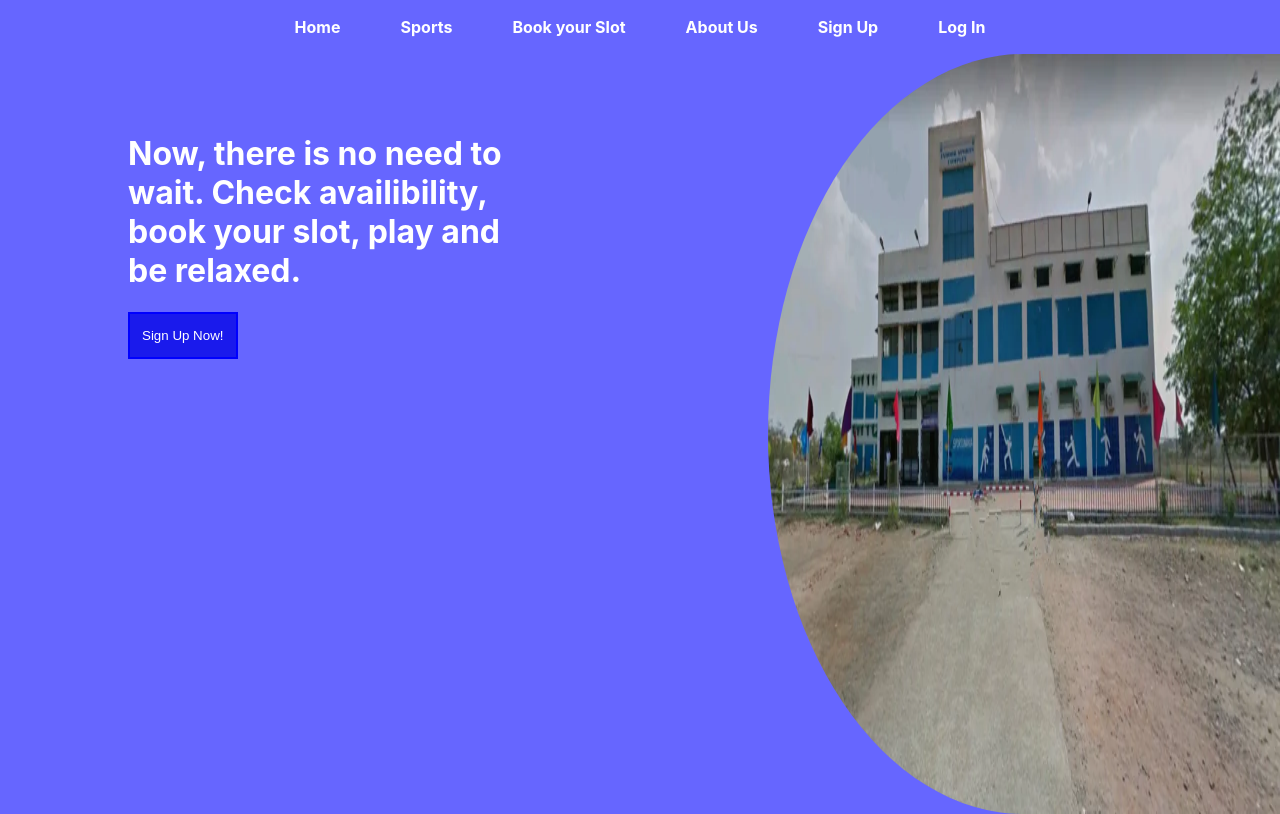
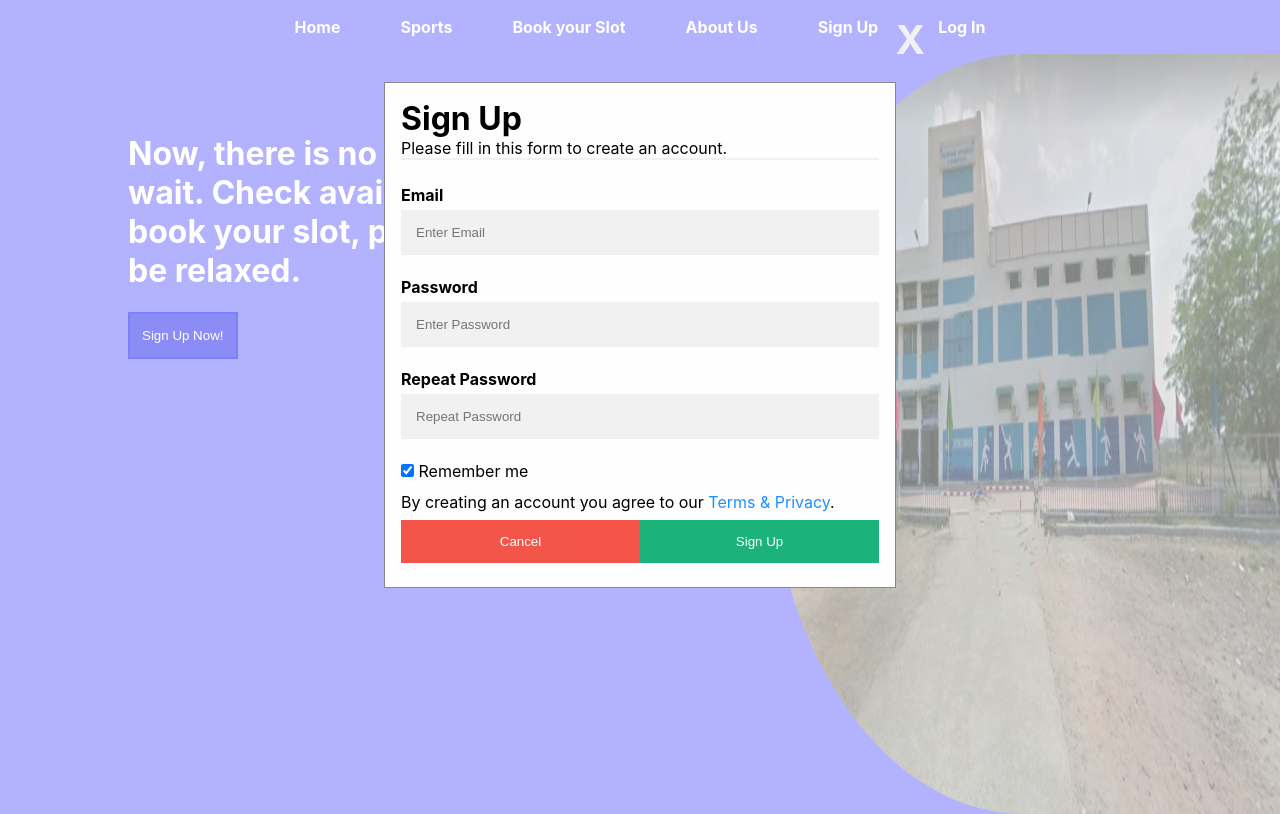
Before and after one commit to Natashaj02/Sports_Complex, a React (Create React App) app in the folder sports-complex/: page / in a window 1280 px wide. Both pictures are taken after a click on the button "Sign Up Now!". Built offline with nearby package versions, Linux system fonts and the light colour scheme.

Commit message:
Sing_up form added

```diff
--- a/sports-complex/package.json
+++ b/sports-complex/package.json
@@ -6,6 +6,7 @@
     "@testing-library/jest-dom": "^5.16.4",
     "@testing-library/react": "^13.3.0",
     "@testing-library/user-event": "^13.5.0",
+    "pug": "^3.0.2",
     "react": "^18.1.0",
     "react-dom": "^18.1.0",
     "react-scripts": "5.0.1",
--- a/sports-complex/src/App.css
+++ b/sports-complex/src/App.css
@@ -5,14 +5,14 @@
 }
 
 /* Navbar */
-.navbar{
+#navbar{
   background-color: rgb(0 0 255 / 60%);
   padding: 14px 8px;
   position: sticky;
   top:0px;
   z-index:1;
 }
-.navbar ul{
+#navbar ul{
   display:flex;
   justify-content: center;
 }
@@ -38,7 +38,7 @@
   border-top-left-radius:50% ;
   border-bottom-left-radius:50% ;
 }
-.body{
+#body{
   width:100%;
   height:95vh;
   background-color: rgb(0 0 255 / 60%);
@@ -61,3 +61,110 @@
     margin: 22px 0px;
     cursor: pointer;
 }
+
+/* Sign up form */
+/* Full-width input fields */
+input[type=text], input[type=password] {
+  width: 100%;
+  padding: 15px;
+  margin: 5px 0 22px 0;
+  display: inline-block;
+  border: none;
+  background: #f1f1f1;
+}
+
+/* Add a background color when the inputs get focus */
+input[type=text]:focus, input[type=password]:focus {
+  background-color: #ddd;
+  outline: none;
+}
+
+/* Set a style for all buttons */
+#id01 button {
+  background-color: #04AA6D;
+  color: white;
+  padding: 14px 20px;
+  margin: 8px 0;
+  border: none;
+  cursor: pointer;
+  width: 50%;
+  opacity: 0.9;
+}
+
+#id01 button:hover {
+  opacity:1;
+}
+
+/* Extra styles for the cancel button */
+#id01 .cancelbtn {
+  padding: 14px 20px;
+  background-color: #f44336;
+}
+
+/* Float cancel and signup buttons and add an equal width */
+#id01 .cancelbtn,#id01 .signupbtn {
+  float: left;
+  width: 50%;
+}
+
+/* Add padding to container elements */
+.container {
+  padding: 16px;
+}
+
+/* The Modal (background) */
+.modal {
+  display: none; /* Hidden by default */
+ position: fixed;/* Stay in place */
+  z-index: 1; /* Sit on top */
+  top:0;
+  left:25%;
+  width: 50%; /* Full width */
+  height: 100%; /* Full height */
+   /* Enable scroll if needed */
+  padding-top: 50px;
+}
+
+/* Modal Content/Box */
+.modal-content {
+  background-color: #fefefe;
+  margin: 5% auto 15% auto; /* 5% from the top, 15% from the bottom and centered */
+  border: 1px solid #888;
+  width: 80%; /* Could be more or less, depending on screen size */
+}
+
+/* Style the horizontal ruler */
+hr {
+  border: 1px solid #f1f1f1;
+  margin-bottom: 25px;
+}
+
+/* The Close Button (x) */
+.close {
+  position: absolute;
+  right: 35px;
+  top: 15px;
+  font-size: 40px;
+  font-weight: bold;
+  color: #f1f1f1;
+}
+
+.close:hover,
+.close:focus {
+  color: #f44336;
+  cursor: pointer;
+}
+
+/* Clear floats */
+.clearfix::after {
+  content: "";
+  clear: both;
+  display: table;
+}
+
+/* Change styles for cancel button and signup button on extra small screens */
+@media screen and (max-width: 300px) {
+  .cancelbtn, .signupbtn {
+    width: 100%;
+  }
+}
--- a/sports-complex/src/Components/Body.js
+++ b/sports-complex/src/Components/Body.js
@@ -1,13 +1,23 @@
 import React from 'react'
+import Sign from './Sign'
+export default function Body() {
+  const open_form= (e)=>{
+    e.preventDefault();
+    document.getElementById('id01').style.display='block';
+    document.getElementById('body').style.opacity='0.5';
+    document.getElementById('navbar').style.opacity='0.5';
 
-export default function Body() {
+  }
   return (
-    <div className='body'>
+    <>
+    <div id='body'>
         <div className="text">
             <p>Now, there is no need to wait. Check availibility, book your slot, play and be relaxed.</p>
-            <button className="btn">Sign Up Now!</button>
+            <button className="btn" onClick={open_form}>Sign Up Now!</button>
         </div>
         <img src={require('../Images/complex.webp')} alt="Complex" className="complex" />
     </div>
+    <Sign/>
+    </>
   )
 }
--- a/sports-complex/src/Components/Navbar.js
+++ b/sports-complex/src/Components/Navbar.js
@@ -1,14 +1,21 @@
 import React from 'react'
 
 export default function Navbar() {
+  const open_form= (e)=>{
+    e.preventDefault();
+    document.getElementById('id01').style.display='block';
+    document.getElementById('body').style.opacity='0.5';
+    document.getElementById('navbar').style.opacity='0.5';
+
+  }
   return (
-    <nav className="navbar">
+    <nav id="navbar">
         <ul>
             <li className="items"><a href="/">Home</a></li>
-            <li className="items"><a href="/sports">Sports</a></li>
-            <li className="items"><a href="/book_your_slot">Book your Slot</a></li>
-            <li className="items"><a href="/about">About Us</a></li>
-            <li className="items"><a href="/sign_up">Sign Up</a></li>
+            <li className="items"><a href="#sports">Sports</a></li>
+            <li className="items"><a href="#book_your_slot">Book your Slot</a></li>
+            <li className="items"><a href="#about">About Us</a></li>
+            <li className="items" onClick={open_form}><a href="/sign_up">Sign Up</a></li>
             <li className="items"><a href="/log_in">Log In</a></li>
         </ul>
     </nav>
--- /dev/null
+++ b/sports-complex/src/Components/Sign.js
@@ -0,0 +1,41 @@
+import React from 'react'
+
+export default function Sign() {
+    const cancel= (e)=>{
+        e.preventDefault();
+        document.getElementById('id01').style.display='none';
+        document.getElementById('body').style.opacity='1';
+    document.getElementById('navbar').style.opacity='1';
+      }
+    return (
+        <div id="id01" className="modal">
+        <span onClick={cancel} className="close" title="Close Modal">X</span>
+        <form className="modal-content" action="">
+          <div className="container">
+            <h1>Sign Up</h1>
+            <p>Please fill in this form to create an account.</p>
+            <hr/>
+            <label htmlFor="email"><b>Email</b></label>
+            <input type="text" placeholder="Enter Email" name="email" required/>
+
+            <label htmlFor="psw"><b>Password</b></label>
+            <input type="password" placeholder="Enter Password" name="psw" required/>
+
+            <label htmlFor="psw-repeat"><b>Repeat Password</b></label>
+            <input type="password" placeholder="Repeat Password" name="psw-repeat" required/>
+
+            <label>
+              <input type="checkbox" checked="checked" name="remember" style={{"margin-bottom":"15px"}} /> Remember me
+            </label>
+
+            <p>By creating an account you agree to our <a style={{color:"dodgerblue"}}>Terms & Privacy</a>.</p>
+
+            <div className="clearfix">
+              <button type="button" onClick={cancel} className="cancelbtn">Cancel</button>
+              <button type="submit" className="signup">Sign Up</button>
+            </div>
+          </div>
+        </form>
+      </div>
+)
+}
```
Also changed, not shown: 1 other file (tests, documents, lock files or other folders).
